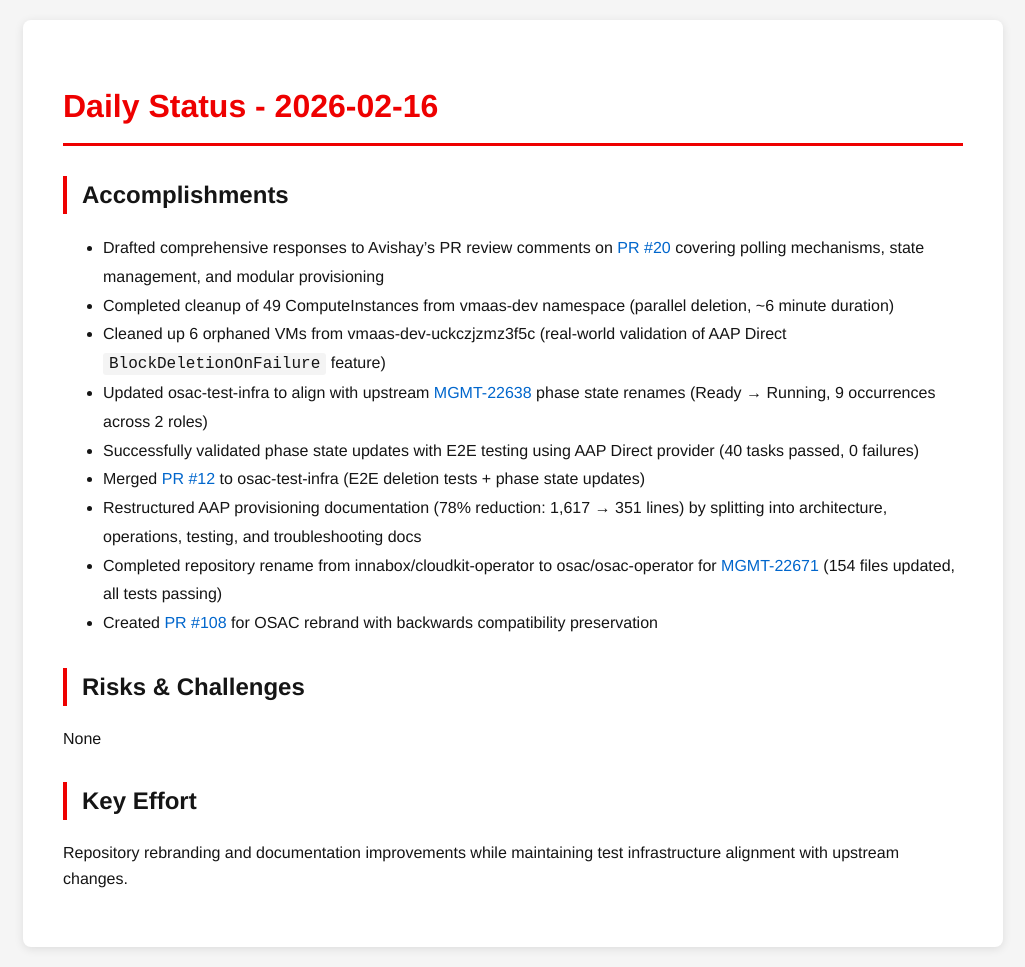
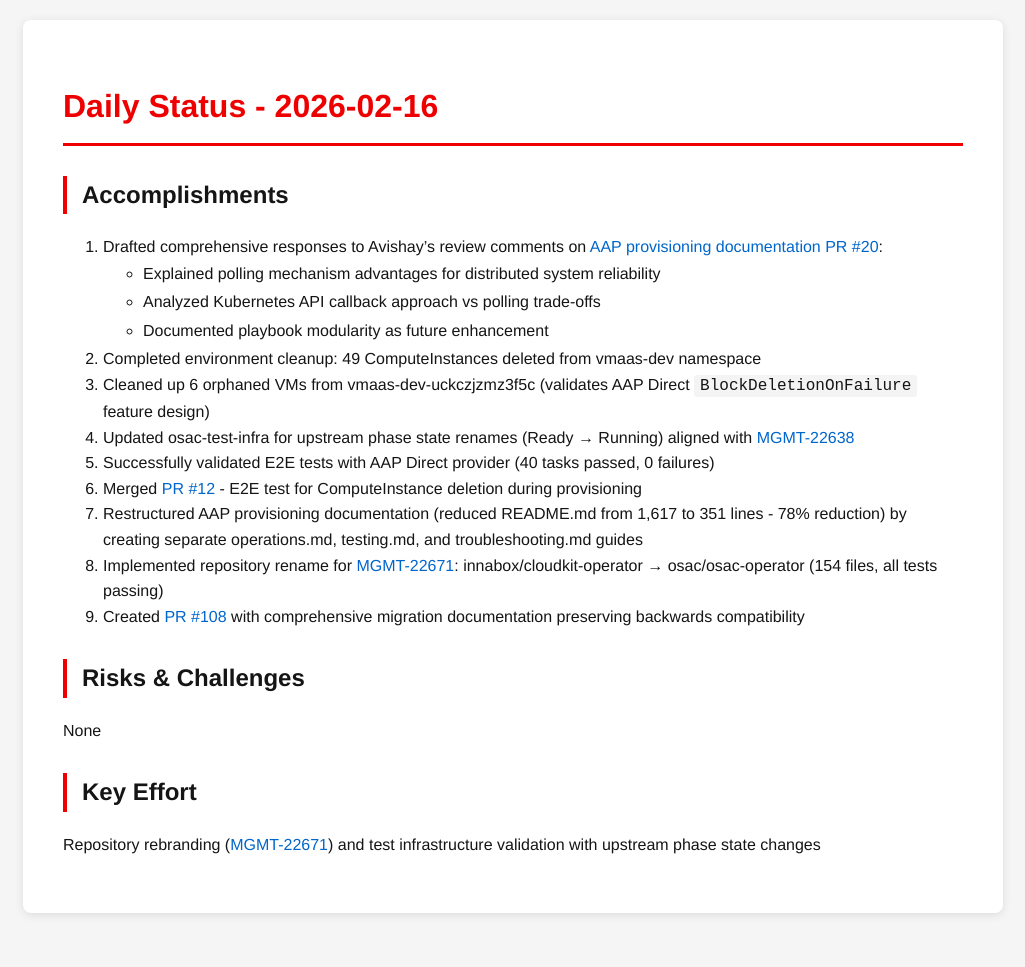
Before and after one commit to tzvatot/daily-status, a Jekyll site: the page built from 2026-02-16.md, in a window 1280 px wide. Shown: the whole page, without its empty margins (127-1152 px from the left). Built offline with Jekyll 4.4.1, drawn with Linux system fonts in a browser that asks for light colours; after the commit the page ends 933 px from its top, so only the background shows below that.

Commit message:
Daily status update - 2026-02-16

```diff
--- a/2026-02-16.md
+++ b/2026-02-16.md
@@ -8,15 +8,18 @@
 
 ## Accomplishments
 
-- Drafted comprehensive responses to Avishay's PR review comments on [PR #20](https://github.com/osac-project/docs/pull/20) covering polling mechanisms, state management, and modular provisioning
-- Completed cleanup of 49 ComputeInstances from vmaas-dev namespace (parallel deletion, ~6 minute duration)
-- Cleaned up 6 orphaned VMs from vmaas-dev-uckczjzmz3f5c (real-world validation of AAP Direct `BlockDeletionOnFailure` feature)
-- Updated osac-test-infra to align with upstream [MGMT-22638](https://issues.redhat.com/browse/MGMT-22638) phase state renames (Ready → Running, 9 occurrences across 2 roles)
-- Successfully validated phase state updates with E2E testing using AAP Direct provider (40 tasks passed, 0 failures)
-- Merged [PR #12](https://github.com/osac-project/osac-test-infra/pull/12) to osac-test-infra (E2E deletion tests + phase state updates)
-- Restructured AAP provisioning documentation (78% reduction: 1,617 → 351 lines) by splitting into architecture, operations, testing, and troubleshooting docs
-- Completed repository rename from innabox/cloudkit-operator to osac/osac-operator for [MGMT-22671](https://issues.redhat.com/browse/MGMT-22671) (154 files updated, all tests passing)
-- Created [PR #108](https://github.com/osac-project/osac-operator/pull/108) for OSAC rebrand with backwards compatibility preservation
+1. Drafted comprehensive responses to Avishay's review comments on [AAP provisioning documentation PR #20](https://github.com/osac-project/docs/pull/20):
+   - Explained polling mechanism advantages for distributed system reliability
+   - Analyzed Kubernetes API callback approach vs polling trade-offs
+   - Documented playbook modularity as future enhancement
+2. Completed environment cleanup: 49 ComputeInstances deleted from vmaas-dev namespace
+3. Cleaned up 6 orphaned VMs from vmaas-dev-uckczjzmz3f5c (validates AAP Direct `BlockDeletionOnFailure` feature design)
+4. Updated osac-test-infra for upstream phase state renames (Ready → Running) aligned with [MGMT-22638](https://issues.redhat.com/browse/MGMT-22638)
+5. Successfully validated E2E tests with AAP Direct provider (40 tasks passed, 0 failures)
+6. Merged [PR #12](https://github.com/osac-project/osac-test-infra/pull/12) - E2E test for ComputeInstance deletion during provisioning
+7. Restructured AAP provisioning documentation (reduced README.md from 1,617 to 351 lines - 78% reduction) by creating separate operations.md, testing.md, and troubleshooting.md guides
+8. Implemented repository rename for [MGMT-22671](https://issues.redhat.com/browse/MGMT-22671): innabox/cloudkit-operator → osac/osac-operator (154 files, all tests passing)
+9. Created [PR #108](https://github.com/osac-project/osac-operator/pull/108) with comprehensive migration documentation preserving backwards compatibility
 
 ## Risks & Challenges
 
@@ -24,4 +27,4 @@
 
 ## Key Effort
 
-Repository rebranding and documentation improvements while maintaining test infrastructure alignment with upstream changes.
+Repository rebranding ([MGMT-22671](https://issues.redhat.com/browse/MGMT-22671)) and test infrastructure validation with upstream phase state changes
```
